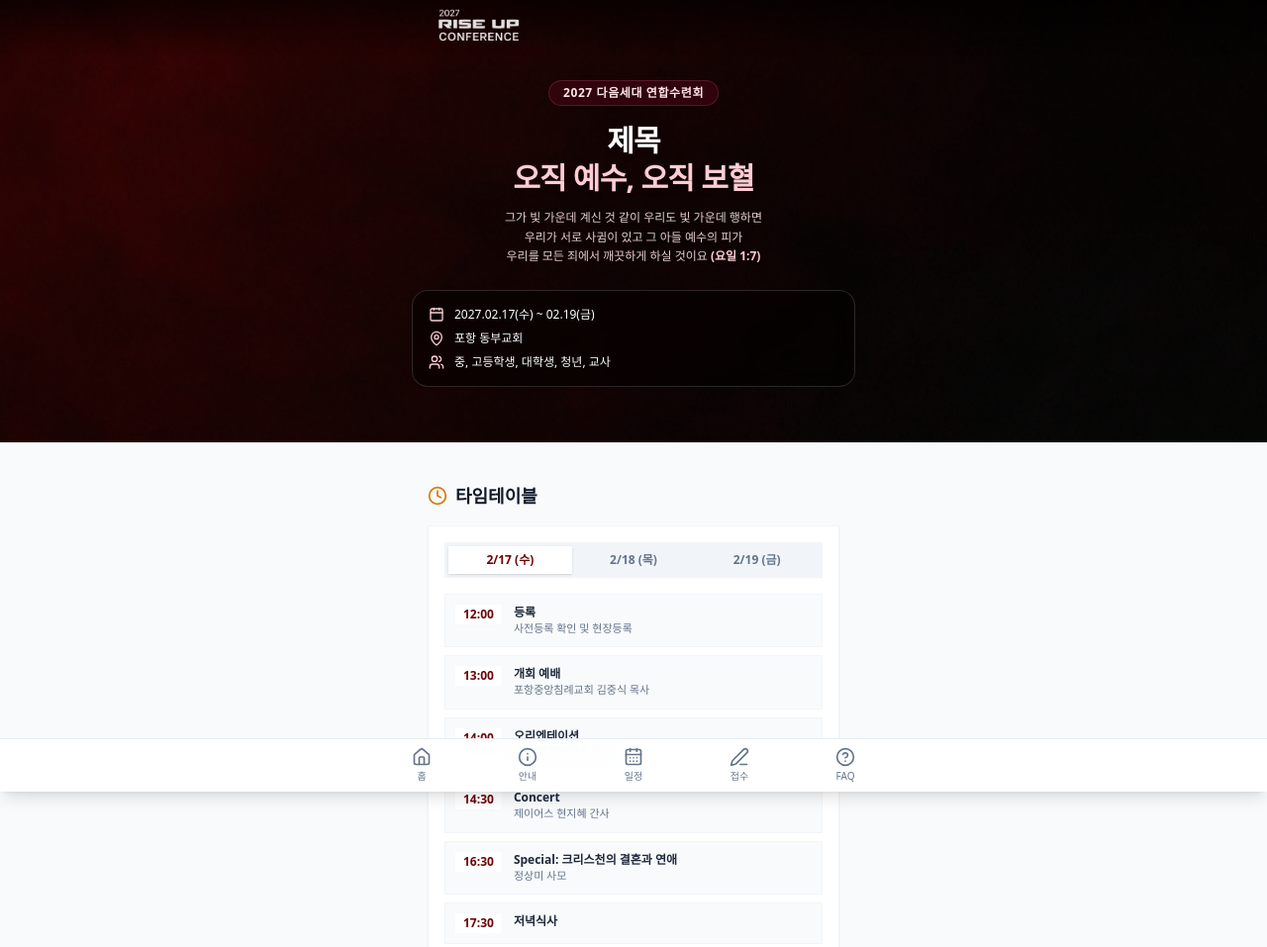
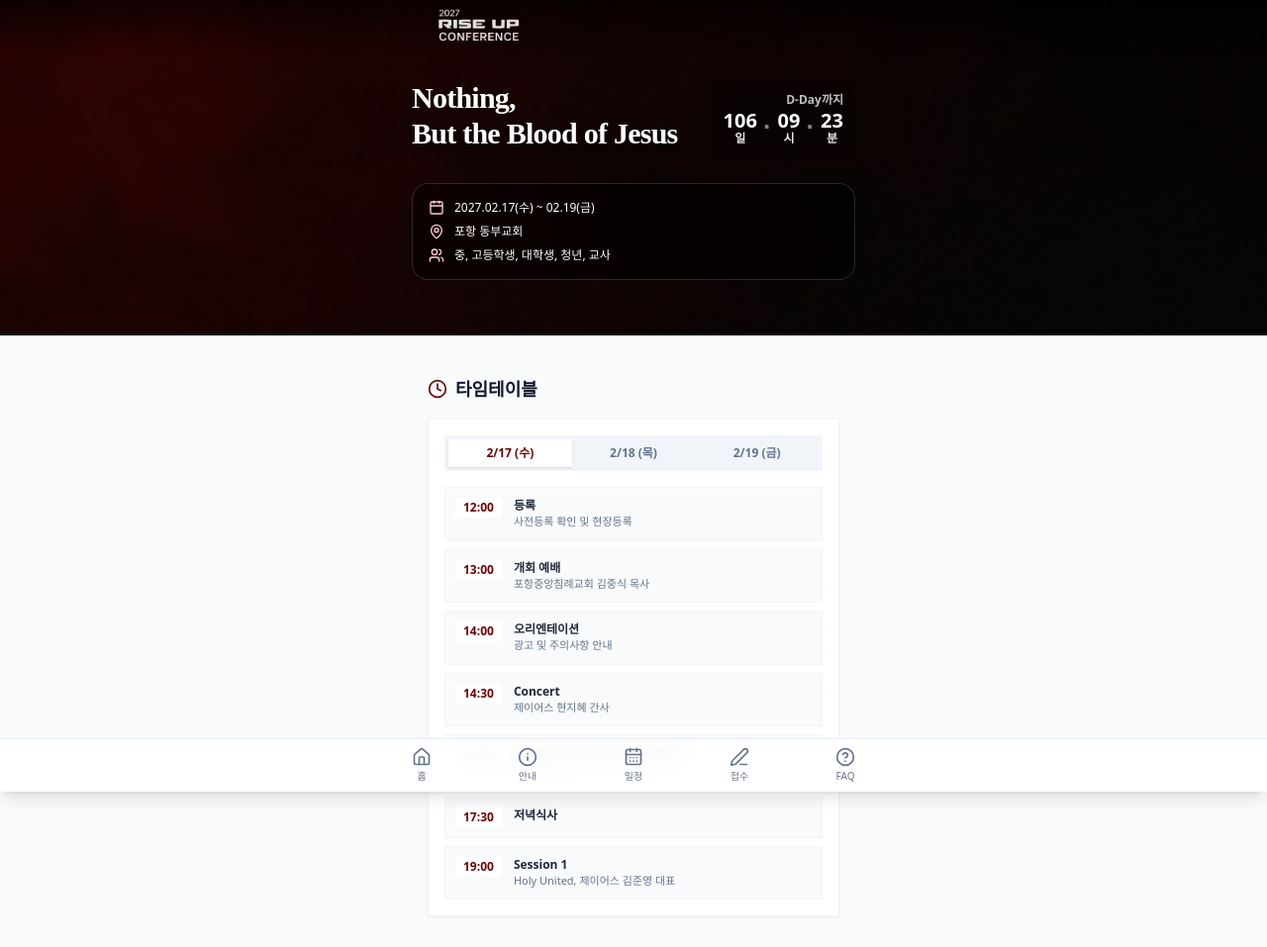
Before and after one commit to jiina28/27-riseup-conference, a plain HTML site: page index.html in a window 1280 px wide. Shown: the top 957 px of the page at 99% size. Drawn offline with nearby package versions, Linux system fonts and the light colour scheme; a web font is replaced by a local one.

Commit message:
hero section 수정

```diff
--- a/css/style.css
+++ b/css/style.css
@@ -31,3 +31,41 @@ textarea:focus {
 html {
     scroll-behavior: smooth;
 }
+
+
+/* countdown */
+.countdown-sep {
+    display: block;
+    font-family: 'Bebas Neue', sans-serif;
+    font-size: 26px;
+    line-height: 1.3;
+    opacity: 0.5;
+}
+
+.countdown-unit {
+    text-align: center;
+    display: flex;
+    flex-direction: column;
+    align-items: center;
+}
+
+.countdown-num {
+    font-size: 20px !important;
+    line-height: 0.95;
+}
+
+.countdown-num.tick {
+    animation: tick 0.35s cubic-bezier(.2, .8, .2, 1);
+}
+
+.countdown-lbl {
+    font-size: 12px;
+    opacity: 0.9;
+}
+
+.countdown-label {
+    font-size: 12px;
+    font-weight: 600;
+    opacity: 0.75;
+    margin-bottom: 2px;
+}
--- a/index.html
+++ b/index.html
@@ -14,7 +14,13 @@
 
     <link rel="stylesheet" href="./css/style.css">
 
+    <style>
+        .font-times {
+            font-family: 'Times New Roman', Times, serif;
+        }
+    </style>
     <script src="./js/main.js" defer></script>
+
 </head>
 
 <body class="bg-slate-50 text-slate-800 antialiased font-sans pb-24">
@@ -25,33 +31,53 @@
                 <img src="./img/logo.png" alt="수련회 로고" class="h-[50px] object-contain">
             </a>
         </div>
+
     </header>
 
     <!--Hero Section-->
     <section id="hero"
-        class="relative bg-cover bg-center bg-no-repeat text-white px-4 pt-20 pb-14 text-center overflow-hidden bg-[url('./img/background.png')]">
+        class="relative bg-cover bg-center bg-no-repeat text-white px-5 pt-20 pb-14 overflow-hidden bg-[url('./img/background.png')]">
+        <div class="absolute inset-0 bg-black/40 backdrop-brightness-95 pointer-events-none"></div>
 
-        <!-- 오버레이 레이어 (전체적인 텍스트 가독성 확보) -->
-        <div class="absolute inset-0 bg-black/35 backdrop-brightness-95 pointer-events-none"></div>
-
-        <!-- 히어로 내부 콘텐츠 -->
         <div class="relative z-10 max-w-md mx-auto">
-            <div
+            <!-- <div
                 class="inline-block bg-rose-950/50 backdrop-blur-md px-3.5 py-1 rounded-full text-xs font-semibold tracking-wider text-rose-100 mb-4 border border-rose-400/20 shadow-sm">
                 2027 다음세대 연합수련회
+            </div> -->
+            <div class="flex items-center justify-between gap-4 mb-6">
+                <div class="text-left flex-1">
+                    <h1
+                        class="font-times text-2xl sm:text-3xl font-extrabold tracking-tight mb-2 leading-tight drop-shadow-md">
+                        Nothing, <br />
+                        But the Blood of Jesus<br />
+                    </h1>
+
+                </div>
+
+                <div class="bg-black/30 backdrop-blur-md px-3 py-3 text-right shrink-0 shadow-inner">
+                    <p class="countdown-label" id="cd-label">D-Day까지</p>
+                    <div class="flex gap-1.5 font-extrabold">
+
+                        <div class="countdown-unit">
+                            <span class="countdown-num tick" id="cd-days">00</span>
+                            <span class="countdown-lbl">일</span>
+                        </div>
+                        <span class="countdown-sep">·</span>
+                        <div class="countdown-unit">
+                            <span class="countdown-num tick" id="cd-hours">00</span>
+                            <span class="countdown-lbl">시</span>
+                        </div>
+                        <span class="countdown-sep">·</span>
+                        <div class="countdown-unit">
+                            <span class="countdown-num tick" id="cd-mins">00</span>
+                            <span class="countdown-lbl">분</span>
+                        </div>
+                    </div>
+                </div>
+
             </div>
 
-            <h1 class="text-3xl font-extrabold tracking-tight mb-3 leading-tight drop-shadow-md">
-                제목<br />
-                <span class="text-rose-200 drop-shadow-sm">오직 예수, 오직 보혈</span>
-            </h1>
-
-            <p class="text-xs text-rose-100/90 leading-relaxed max-w-xs mx-auto mb-6 font-medium drop-shadow">
-                그가 빛 가운데 계신 것 같이 우리도 빛 가운데 행하면
-                <br />우리가 서로 사귐이 있고 그 아들 예수의 피가
-                <br />우리를 모든 죄에서 깨끗하게 하실 것이요 <span class="text-rose-200 font-bold">(요일 1:7)</span>
-            </p>
-
+            <!-- 하단 정보 카드 (날짜, 장소, 대상) -->
             <div
                 class="bg-black/40 backdrop-blur-md p-4 rounded-2xl border border-white/15 text-left space-y-2 text-xs shadow-inner">
                 <div class="flex items-center gap-2.5">
@@ -67,22 +93,22 @@
                     <span class="font-medium">중, 고등학생, 대학생, 청년, 교사</span>
                 </div>
             </div>
+
         </div>
     </section>
 
-    <!-- 2. 아래쪽 상세 콘텐츠 섹션들 (기존처럼 max-w-md와 좌우 패딩 적용) -->
     <main class="max-w-md mx-auto px-4 space-y-10 mt-6">
-        <!-- 안내, 프로그램, 접수, FAQ 섹션들이 이 아래로 들어갑니다 -->
+        <!-- 강사 소개-->
+        <!--강사 및 출연진 소개 넣기-->
         <main class="max-w-md mx-auto px-4 space-y-10 mt-6">
+
         </main>
 
-        <!-- 강사 소개-->
-        <!--강사 및 출연진 소개 넣기-->
 
         <!-- Program Section -->
         <section id="program" class="scroll-mt-16 space-y-4">
             <h2 class="text-lg font-bold text-slate-900 flex items-center gap-2">
-                <i data-lucide="clock" class="w-5 h-5 text-amber-600"></i>
+                <i data-lucide="clock" class="w-5 h-5 text-[#6a0607]"></i>
                 타임테이블
             </h2>
 
@@ -108,7 +134,7 @@
         <!-- Notice Section -->
         <section id="notice" class="scroll-mt-16 space-y-4">
             <h2 class="text-lg font-bold text-slate-900 flex items-center gap-2">
-                <i data-lucide="info" class="w-5 h-5 text-amber-600"></i>
+                <i data-lucide="info" class="w-5 h-5 text-[#6a0607]"></i>
                 등록 안내
             </h2>
 
@@ -191,7 +217,7 @@
         <section id="register" class="scroll-mt-16 space-y-4">
             <div class="bg-rose-50 border border-rose-200/60 p-4 ">
                 <h2 class="text-lg font-bold text-slate-900 flex items-center gap-2">
-                    <i data-lucide="edit-3" class="w-5 h-5 text-rose-600"></i>
+                    <i data-lucide="edit-3" class="w-5 h-5 text-[#6a0607]"></i>
                     수련회 참가 신청서
                 </h2>
                 <p class="text-xs text-slate-600 mt-1">개인 또는 단체 유형에 맞게 신청서를 입력해 주세요.</p>
@@ -334,7 +360,7 @@
         <!-- map section-->
         <section id="map" class="scroll-mt-16 space-y-4">
             <h2 class="text-lg font-bold text-slate-900 flex items-center gap-2">
-                <i data-lucide="map" class="w-5 h-5 text-amber-600"></i>
+                <i data-lucide="map" class="w-5 h-5 text-[#6a0607]"></i>
                 오시는 길
             </h2>
             <div class="w-full h-48  border border-slate-200 overflow-hidden shadow-inner mb-2.5">
@@ -361,7 +387,7 @@
         <!-- FAQ Section -->
         <section id="faq" class="scroll-mt-16 space-y-4">
             <h2 class="text-lg font-bold text-slate-900 flex items-center gap-2">
-                <i data-lucide="help-circle" class="w-5 h-5 text-amber-600"></i>
+                <i data-lucide="help-circle" class="w-5 h-5 text-[#6a0607]"></i>
                 자주 묻는 질문 (FAQ)
             </h2>
 
--- a/js/main.js
+++ b/js/main.js
@@ -1,4 +1,41 @@
 // js/main.js
+
+// D-Day 실시간 카운트다운 기능
+function updateCountdown() {
+    // 수련회 시작 일시: 2027년 2월 17일 00:00:00
+    const targetDate = new Date('2027-02-17T00:00:00');
+    const now = new Date();
+    const diff = targetDate - now;
+
+    const daysEl = document.getElementById('cd-days');
+    const hoursEl = document.getElementById('cd-hours');
+    const minsEl = document.getElementById('cd-mins');
+    const labelEl = document.getElementById('cd-label');
+
+    if (!daysEl || !hoursEl || !minsEl) return;
+
+    if (diff <= 0) {
+        // 수련회가 이미 시작되었거나 지난 경우
+        daysEl.textContent = '00';
+        hoursEl.textContent = '00';
+        minsEl.textContent = '00';
+        if (labelEl) labelEl.textContent = '수련회가 은혜리에 진행 중입니다! 🔥';
+        return;
+    }
+
+    const days = Math.floor(diff / (1000 * 60 * 60 * 24));
+    const hours = Math.floor((diff % (1000 * 60 * 60 * 24)) / (1000 * 60 * 60));
+    const mins = Math.floor((diff % (1000 * 60 * 60)) / (1000 * 60));
+
+    // 두 자리 숫자로 표시 (예: 9 -> 09)
+    daysEl.textContent = String(days).padStart(2, '0');
+    hoursEl.textContent = String(hours).padStart(2, '0');
+    minsEl.textContent = String(mins).padStart(2, '0');
+}
+
+// 페이지 로드 시 즉시 실행 및 1초마다 갱신
+updateCountdown();
+setInterval(updateCountdown, 1000);
 
 // 등록 방법 탭 전환 기능
 const regTabBtns = document.querySelectorAll('.reg-tab-btn');
```
